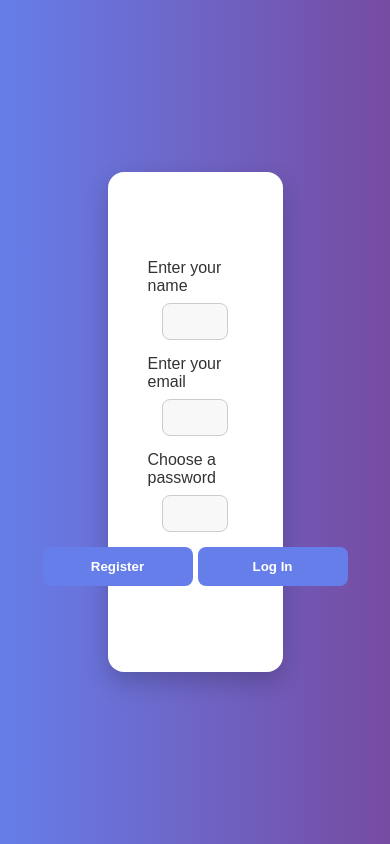
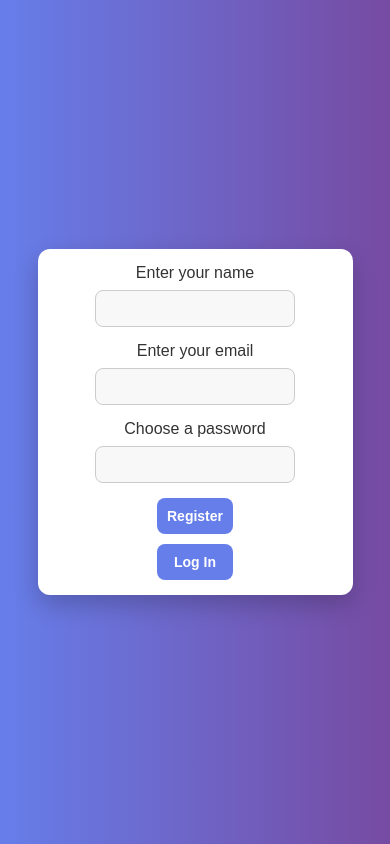
Before and after one commit to tlili-zohra/ChatTalk, a React (Create React App) app in the folder frontend/: page /register in a window 390 px wide. Built offline with nearby package versions, Linux system fonts and the light colour scheme; what @suprsend/web-sdk would draw is missing.

Commit message:
last one

```diff
--- a/frontend/src/components/ChatContainer.js
+++ b/frontend/src/components/ChatContainer.js
@@ -8,21 +8,7 @@ const ChatContainer = ({ fetchAgain, setFetchAgain }) => {
   //const { selectedChat } = useContext(AuthContext);
 
   return (
-    <div
-      style={{
-        display: "flex",
-        flexDirection: "column",
-        alignItems: "center",
-        padding: "12px 20px",
-        backgroundColor: "#ffffff",
-        width: "66%",
-        border: "1.5px solid #d1d5db",
-        borderRadius: "16px",
-        boxShadow: "0 6px 18px rgba(102, 126, 234, 0.1)",
-        fontFamily: "'Segoe UI', Tahoma, Geneva, Verdana, sans-serif",
-        minHeight: "400px",
-      }}
-    >
+    <div className="chat-container">
       <SingleChat fetchAgain={fetchAgain} setFetchAgain={setFetchAgain} />
     </div>
   );
--- a/frontend/src/index.css
+++ b/frontend/src/index.css
@@ -183,3 +183,104 @@ code {
 .button-container > button {
   width: 150px;
 }
+/* ========== Responsive Design ========== */
+@media (max-width: 1024px) {
+  .form {
+    width: 70%;
+    height: auto;
+    padding: 30px;
+  }
+
+  .button-container > button {
+    width: 120px;
+    font-size: 14px;
+  }
+}
+
+@media (max-width: 768px) {
+  .welcome-container {
+    flex-direction: column;
+    padding: 20px;
+    gap: 20px;
+  }
+
+  .form {
+    width: 90%;
+    height: auto;
+    padding: 20px;
+  }
+
+  .input {
+    font-size: 14px;
+    padding: 10px;
+  }
+
+  .btn {
+    font-size: 14px;
+    padding: 10px;
+  }
+
+  .button-container {
+    flex-direction: column;
+    gap: 10px;
+  }
+
+  .button-container > button {
+    width: 100%;
+  }
+}
+
+@media (max-width: 480px) {
+  .form {
+    padding: 15px;
+    border-radius: 12px;
+  }
+
+  .input {
+    font-size: 13px;
+    padding: 8px;
+  }
+
+  .btn {
+    font-size: 13px;
+    padding: 10px;
+  }
+}
+.chat-container {
+  display: flex;
+  flex-direction: column;
+  align-items: center;
+  padding: 12px 20px;
+  background-color: #ffffff;
+  width: 66%;
+  border: 1.5px solid #d1d5db;
+  border-radius: 16px;
+  box-shadow: 0 6px 18px rgba(102, 126, 234, 0.1);
+  font-family: "Segoe UI", Tahoma, Geneva, Verdana, sans-serif;
+  min-height: 400px;
+  margin: auto;
+}
+/* 📱 Responsive Design */
+@media (max-width: 1024px) {
+  .chat-container {
+    width: 85%;
+    padding: 15px;
+  }
+}
+
+@media (max-width: 768px) {
+  .chat-container {
+    width: 95%;
+    padding: 10px;
+  }
+}
+
+@media (max-width: 480px) {
+  .chat-container {
+    width: 100%;
+    padding: 10px;
+    border-radius: 0;
+    box-shadow: none;
+    border: none;
+  }
+}
```
